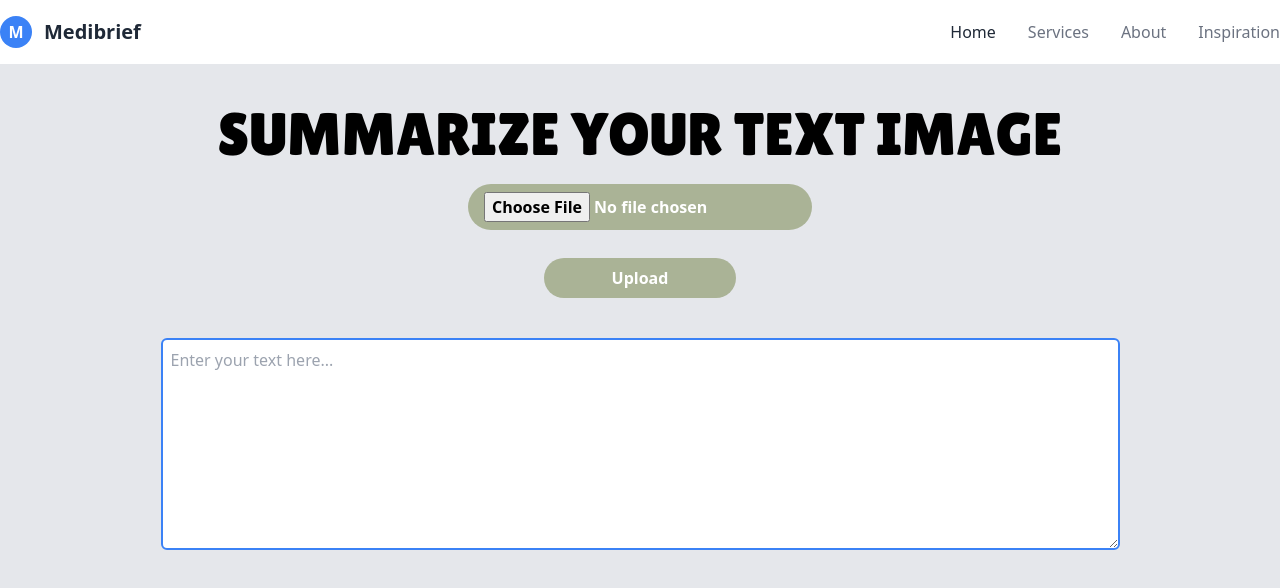
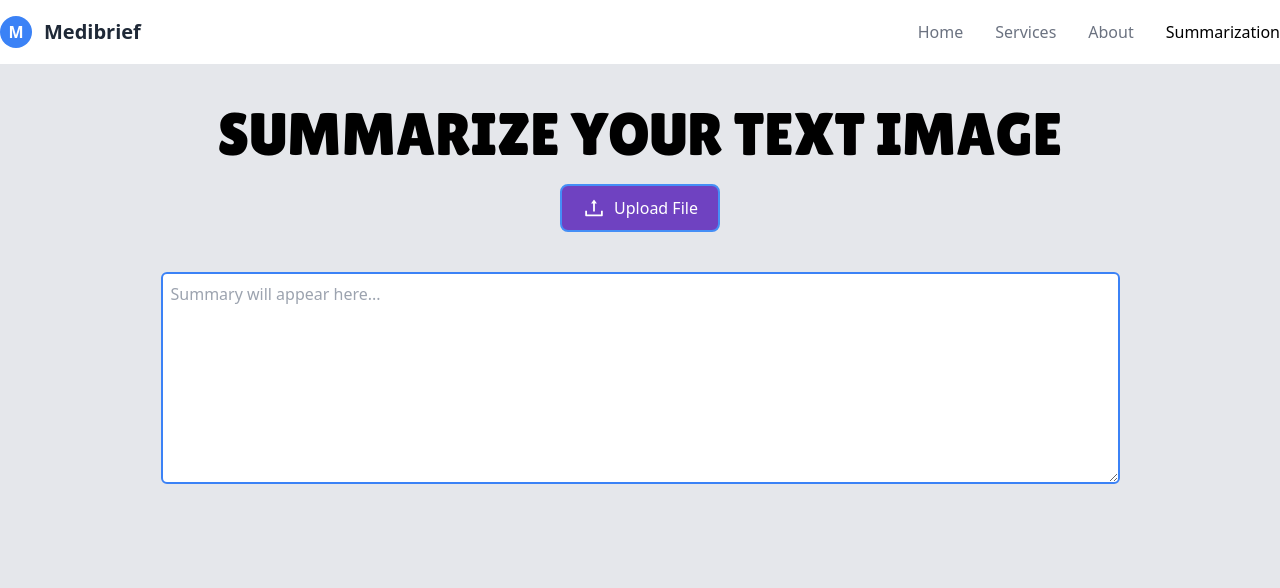
Before and after one commit to NiharPhansalkar/medibrief, a React (Vite) app in the folder frontend/: page /summarization in a window 1280 px wide. Shown: the top 588 px of the page. Built offline with nearby package versions, Linux system fonts and the light colour scheme.

Commit message:
changed UI for summarization page and added proper navbar navigation

```diff
--- a/frontend/package.json
+++ b/frontend/package.json
@@ -15,6 +15,7 @@
     "axios": "^1.6.8",
     "react": "^18.2.0",
     "react-dom": "^18.2.0",
+    "react-icons": "^5.3.0",
     "react-router-dom": "^6.22.3",
     "react-scroll": "^1.9.0"
   },
--- a/frontend/src/components/IntroSection.jsx
+++ b/frontend/src/components/IntroSection.jsx
@@ -3,7 +3,7 @@ import "../styles/introSection.css";
 
 const IntroSection = () => {
   return (
-    <div className="flex flex-row justify-evenly w-full p-4" id="introduction" id="scroll-about">
+    <div className="flex flex-row justify-evenly w-full p-4" id="introduction">
       <div className="w-[50%] mx-10">
         <img src={MedicalImage} alt="Medical Illustration" className="w-[750px]" />
       </div>
--- a/frontend/src/components/NavbarTemp.jsx
+++ b/frontend/src/components/NavbarTemp.jsx
@@ -1,7 +1,38 @@
-import React from 'react'
-import MedibriefLogo from '../assets/newLogo.jpg'
+import React from 'react';
+import { Link, useLocation, useNavigate } from 'react-router-dom';
+import MedibriefLogo from '../assets/newLogo.jpg';
 
 const NavbarTemp = () => {
+  const location = useLocation();
+  const navigate = useNavigate();
+
+  const handleScroll = (sectionId) => {
+    const section = document.getElementById(sectionId);
+    if (section) {
+      section.scrollIntoView({ behavior: 'smooth' });
+    }
+  };
+
+  const handleNavigation = (href, isPageLink) => {
+    if (isPageLink) {
+      navigate(href);
+    } else {
+      if (location.pathname !== '/') {
+        navigate('/');
+        setTimeout(() => handleScroll(href.slice(1)), 100);
+      } else {
+        handleScroll(href.slice(1));
+      }
+    }
+  };
+
+  const navigation = [
+    { name: 'Home', href: '#home', isPageLink: false },
+    { name: 'Services', href: '#scroll-services', isPageLink: false },
+    { name: 'About', href: '#introduction', isPageLink: false },
+    { name: 'Summarization', href: '/summarization', isPageLink: true },
+  ];
+
   return (
     <nav className="bg-white shadow-sm">
       <div className="container mx-auto flex justify-between items-center py-4">
@@ -14,15 +45,24 @@ const NavbarTemp = () => {
         </div>
 
         {/* Navigation Links */}
-      <div className="hidden md:flex space-x-8 text-gray-500">
-        <a href="#" className="font-medium text-gray-800 hover:text-blue-500">Home</a>
-        <a href="#scroll-services" className="hover:text-blue-500">Services</a>
-        <a href="#scroll-about" className="hover:text-blue-500">About</a>
-        <a href="#jsl-link-button" className="hover:text-blue-500">Inspiration</a>
+        <div className="hidden md:flex space-x-8">
+          {navigation.map((item) => (
+            <button
+              key={item.name}
+              onClick={() => handleNavigation(item.href, item.isPageLink)}
+              className={`font-medium ${location.pathname === item.href || (location.pathname === '/' && item.href === '#home') ? 'font-bold text-black' : 'text-gray-500'} hover:text-blue-500 outline-none focus:outline-none focus:bg-transparent active:bg-transparent`}
+              style={{
+                backgroundColor: 'transparent',
+                border: 'none',
+              }}
+            >
+              {item.name}
+            </button>
+          ))}
         </div>
       </div>
     </nav>
-  )
-}
+  );
+};
 
-export default NavbarTemp
+export default NavbarTemp;
--- a/frontend/src/components/Summarization.jsx
+++ b/frontend/src/components/Summarization.jsx
@@ -1,138 +1,152 @@
-import React, { useState } from 'react';
-import axios from 'axios'
+import React, { useState, useRef } from 'react';
+import axios from 'axios';
+import { AiOutlineUpload, AiOutlineClose, AiOutlineCheck, AiOutlineFileImage } from 'react-icons/ai';
+import '../styles/fileUpload.css';
+
 const Summarization = () => {
+  const inputRef = useRef();
+  const [selectedFile, setSelectedFile] = useState(null);
+  const [progress, setProgress] = useState(0);
+  const [uploadStatus, setUploadStatus] = useState('select');
   const [summary, setSummary] = useState('');
   const [showSummary, setShowSummary] = useState(false);
-  // const [inputText, setInputText] = useState('');
-  const [file, setFile] = useState(null);
 
-  // Handle file change
-  const handleFileChange = (e) => {
-    setFile(e.target.files[0]);
+  const handleFileChange = (event) => {
+    if (event.target.files && event.target.files.length > 0) {
+      setSelectedFile(event.target.files[0]);
+    }
   };
 
-  // Handle file upload (you will need to implement the actual upload logic)
+  const onChooseFile = () => {
+    inputRef.current.click();
+  };
+
+  const clearFileInput = () => {
+    inputRef.current.value = '';
+    setSelectedFile(null);
+    setProgress(0);
+    setUploadStatus('select');
+  };
+
   const handleUpload = async (e) => {
     e.preventDefault();
 
-    // Get the file from the input element
-    const fileInput = document.querySelector('input[name="file"]');
-    const file = fileInput.files[0];
-
-    // Check if a file was selected
-    if (!file) {
+    if (!selectedFile) {
       alert('Please select a file.');
       return;
     }
 
-    // Validate file extension
     const validExtensions = ['png', 'jpg', 'jpeg'];
-    const fileExtension = file.name.split('.').pop().toLowerCase();
-
+    const fileExtension = selectedFile.name.split('.').pop().toLowerCase();
     if (!validExtensions.includes(fileExtension)) {
       alert('Invalid file type. Please upload a .png, .jpg, or .jpeg file.');
       return;
     }
 
-    // Prepare form data
+    try {
+      setUploadStatus('uploading');
+
       const formData = new FormData();
-    formData.append('file', file);
+      formData.append('file', selectedFile);
 
-    try {
-      // Send the file to the backend using Axios
-      const response = await axios.post('http://localhost:5000/noteUpload', formData, {
+      const response = await axios.post(
+        'http://localhost:5000/noteUpload',
+        formData,
+        {
           headers: {
             'Content-Type': 'multipart/form-data',
           },
-      });
+          onUploadProgress: (progressEvent) => {
+            const percentCompleted = Math.round(
+              (progressEvent.loaded * 100) / progressEvent.total
+            );
+            setProgress(percentCompleted);
+          },
+        }
+      );
 
-      // Handle response from the backend
       if (response.status === 200) {
-        alert('File uploaded successfully!');
-        console.log(response);
         const summ_res = await axios.post('http://localhost:5000/summarize', {
-          text: response.data.extracted_text
+          text: response.data.extracted_text,
         });
 
         setSummary(summ_res.data.result);
         setShowSummary(true);
+        setUploadStatus('done');
       } else {
         alert('File upload failed.');
+        setUploadStatus('select');
       }
     } catch (error) {
       console.error('Error uploading file:', error);
-      alert('An error occurred while uploading the file.');
+      setUploadStatus('select');
     }
-  }
-  // const handleSummarize = async () => {
-  //   try {
-  //     const response = await axios.post('http://localhost:5000/summarize', {
-  //       text: inputText
-  //     });
-
-  //     setSummary(response.data.result);
-  //     setShowSummary(true);
-  //   } catch (error) {
-  //     console.error(error);
-  //   }
-  // };
-
+  };
 
   return (
-    <>
-      <div className="flex justify-start justify-items-start items-center flex-col w-full p-5 h-full" id="summarize">
+    <div className="flex justify-start items-center flex-col w-full p-5 h-full" id="summarize">
       <h2 className="font-medium text-6xl font-lilitaOne my-5">SUMMARIZE YOUR TEXT IMAGE</h2>
-        <div>
-            <form onSubmit={handleUpload} encType="multipart/form-data">
-              <p>
-              <div className="flex justify-center">
+
       <input
-                  className="bg-[#AAB396] mb-7 text-white font-semibold py-2 px-4 rounded-full cursor-pointer hover:bg-[#95a17c] transition-colors duration-300 ease-in-out"
+        ref={inputRef}
         type="file"
-                  name="file"
+        style={{ display: 'none' }}
         onChange={handleFileChange}
       />
+
+      {!selectedFile && (
+        <button className="file-btn" onClick={onChooseFile}>
+          <AiOutlineUpload size={24} style={{ marginRight: '8px' }} /> Upload File
+        </button>
+      )}
+
+      {selectedFile && (
+        <>
+          <div className="file-card">
+            <AiOutlineFileImage size={30} className="icon" />
+
+            <div className="file-info">
+              <div style={{ flex: 1 }}>
+                <h6>{selectedFile.name}</h6>
+                <div className="progress-bg">
+                  <div className="progress" style={{ width: `${progress}%` }} />
                 </div>
-              <div className="flex justify-center">
-                <input
-                  className="bg-[#AAB396] text-white font-bold py-2 px-4 rounded-full w-[12rem] cursor-pointer"
-                  type="submit"
-                  value="Upload"
-                  onClick={handleUpload}
-                />
               </div>
 
-              </p>
-            </form>
+              {uploadStatus === 'select' ? (
+                <button onClick={clearFileInput}>
+                  <AiOutlineClose size={20} className="close-icon" />
+                </button>
+              ) : (
+                <div className="check-circle">
+                  {uploadStatus === 'uploading' ? `${progress}%` :
+                   uploadStatus === 'done' ? (
+                    <AiOutlineCheck size={20} className="check-icon" />
+                  ) : null}
                 </div>
+              )}
+            </div>
+          </div>
+
+          <button className="upload-btn" onClick={handleUpload}>
+            {uploadStatus === 'select' || uploadStatus === 'uploading' ?
+            <>
+              <AiOutlineUpload size={20} style={{ marginRight: '8px' }} /> Upload
+            </> : 'Done'}
+          </button>
+        </>
+      )}
+
       <textarea
         className="border-2 border-blue-500 rounded-md p-2 focus:outline-none my-10"
         rows={8}
         cols={100}
-          placeholder="Enter your text here..."
+        placeholder="Summary will appear here..."
         value={summary}
-        />
-        {/* <button
-          className="bg-blue-500 hover:bg-blue-700 text-white font-bold py-2 px-4 rounded-full w-[12rem]"
-          onClick={handleSummarize}
-        >
-          Summarize
-        </button>
-        {showSummary && (
-        <>
-            <textarea
-            className="border-2 border-blue-500  rounded-md p-2  focus:outline-none my-5"
-            rows={8}
-
-            cols={100}
-            value={`Summary: ${summary}`}
         readOnly
       />
-        </>
-        )} */}
     </div>
-    </>
   );
-}
+};
 
 export default Summarization;
--- /dev/null
+++ b/frontend/src/styles/fileUpload.css
@@ -0,0 +1,74 @@
+.file-btn {
+  background-color: #6f42c1;
+  color: white;
+  padding: 10px 20px;
+  font-size: 16px;
+  border-radius: 8px;
+  display: flex;
+  align-items: center;
+  cursor: pointer;
+  transition: background-color 0.3s ease;
+}
+
+.file-btn:hover {
+  background-color: #563d7c;
+}
+
+.file-card {
+  display: flex;
+  justify-content: space-between;
+  align-items: center;
+  background-color: #f3f3f3;
+  padding: 10px;
+  border-radius: 8px;
+  margin-top: 10px;
+  width: 350px;
+  box-shadow: 0 2px 4px rgba(0, 0, 0, 0.1);
+}
+
+.icon {
+  color: #6f42c1;
+}
+
+.file-info {
+  display: flex;
+  align-items: center;
+  justify-content: space-between;
+  width: 100%;
+}
+
+.progress-bg {
+  background-color: #ddd;
+  height: 8px;
+  width: 100%;
+  border-radius: 4px;
+  margin-top: 5px;
+}
+
+.progress {
+  background-color: #6f42c1;
+  height: 100%;
+  border-radius: 4px;
+}
+
+.close-icon, .check-icon {
+  cursor: pointer;
+  padding: 4px;
+}
+
+.upload-btn {
+  background-color: #6f42c1;
+  color: white;
+  padding: 10px 20px;
+  font-size: 16px;
+  border-radius: 8px;
+  display: flex;
+  align-items: center;
+  cursor: pointer;
+  transition: background-color 0.3s ease;
+  margin-top: 20px;
+}
+
+.upload-btn:hover {
+  background-color: #563d7c;
+}
```
Also changed, not shown: 1 other file (tests, documents, lock files or other folders). Lines whose indentation alone changed are shown as unchanged.
